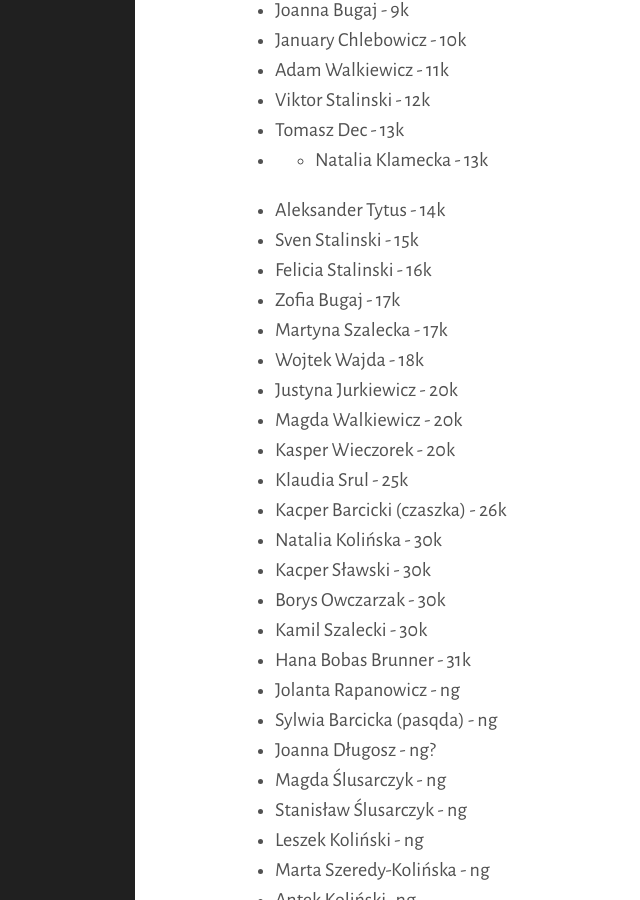
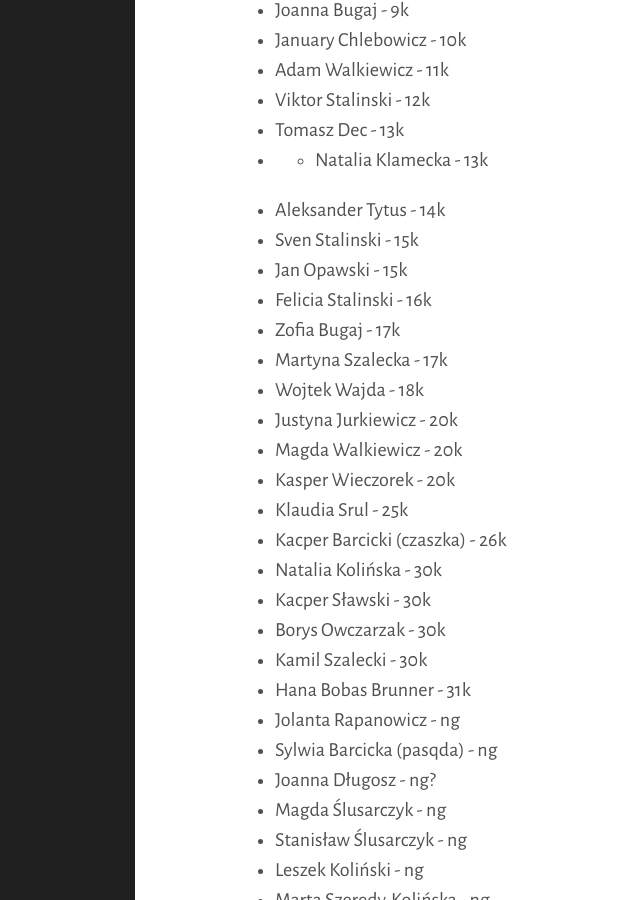
Before and after one commit to tasuki/lsg, a Jekyll site: the page built from zarejestrowani.md, in a window 1280 px wide and 900 px high, scrolled down 1395 px. Shown: the whole window, without its empty margins (225-865 px from the left). Built offline with Jekyll 4.4.1, drawn with Linux system fonts in a browser that asks for light colours; nearby versions of some CDN libraries.

Commit message:
Update zarejestrowani.md

```diff
--- a/zarejestrowani.md
+++ b/zarejestrowani.md
@@ -56,6 +56,7 @@ Zarejestrowani uczestnicy (mniej więcej wg siły):
 - - Natalia Klamecka - 13k
 - Aleksander Tytus - 14k
 - Sven Stalinski - 15k
+- Jan Opawski - 15k
 - Felicia Stalinski - 16k
 - Zofia Bugaj - 17k
 - Martyna Szalecka - 17k
```
